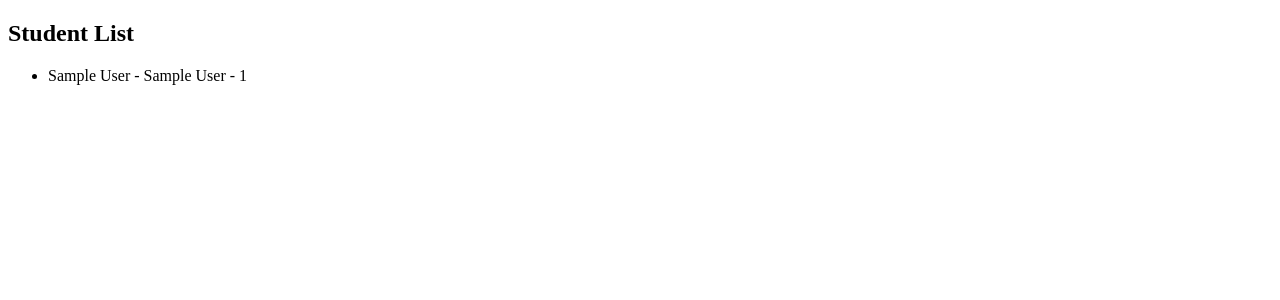
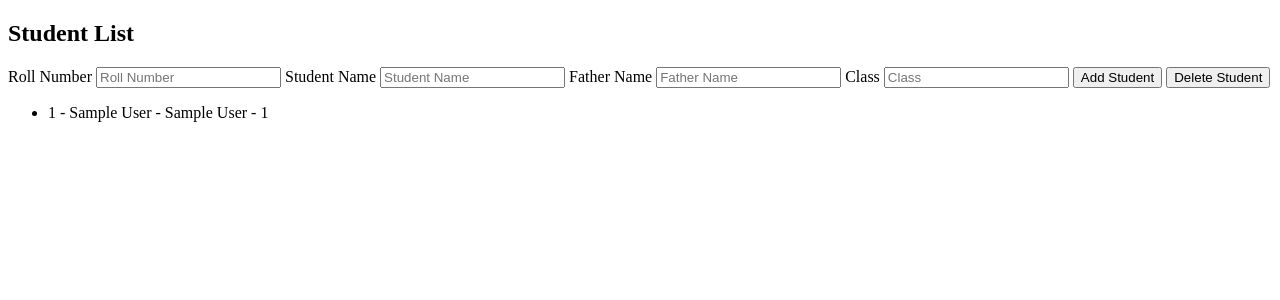
Before and after one commit to AunSyedShah/husnain_django, a Django app: page / in a window 1280 px wide. Shown: the top 300 px of the page. Run offline with Django 4.2, Linux system fonts and the light colour scheme; tables that the repository leaves empty hold one stand-in row (values such as "Sample post").

Commit message:
add option for add student and delete student

```diff
--- a/husnain_app/models.py
+++ b/husnain_app/models.py
@@ -3,6 +3,7 @@ from django.db import models
 
 # Create your models here.
 class Student(models.Model):
-    student_name = models.CharField(max_length=30)
-    father_name = models.CharField(max_length=30)
-    stud_class = models.IntegerField()
+    roll_no = models.IntegerField(default=0)
+    student_name = models.CharField(max_length=30, default="")
+    father_name = models.CharField(max_length=30, default="")
+    stud_class = models.IntegerField(default=0)
--- a/husnain_app/views.py
+++ b/husnain_app/views.py
@@ -1,9 +1,21 @@
 from django.shortcuts import render
 from .models import Student
+from django.http import JsonResponse
 
 
 # Create your views here.
 def home(request):
+    if request.method == "POST":
+        if "add_student" in request.POST:
+            roll_no = request.POST.get('roll_no')
+            stud_name = request.POST.get('stud_name')
+            father_name = request.POST.get('father_name')
+            stud_class = request.POST.get('stud_class')
+            Student.objects.create(roll_no=roll_no, student_name=stud_name, father_name=father_name,
+                                   stud_class=stud_class)
+        if "delete_student" in request.POST:
+            roll_no = request.POST.get('roll_no')
+            Student.objects.filter(roll_no=roll_no).delete()
     students = Student.objects.all()
     context = {
         'students': students
@@ -22,4 +34,5 @@ def calculator(request, num1, num2):
         'multiply': multiply,
         'divide': divide
     }
+    # return JsonResponse(context)
     return render(request, "calculator.html", context)
--- a/templates/index.html
+++ b/templates/index.html
@@ -6,9 +6,23 @@
 </head>
 <body>
 <h2>Student List</h2>
+<form method="post">
+    {% csrf_token %}
+    <label for="roll_no">Roll Number</label>
+    <input type="text" id="roll_no" name="roll_no" placeholder="Roll Number">
+    <label for="stud_name">Student Name</label>
+    <input type="text" id="stud_name" name="stud_name" placeholder="Student Name">
+    <label for="father_name">Father Name</label>
+    <input type="text" id="father_name" name="father_name" placeholder="Father Name">
+    <label for="stud_class">Class</label>
+    <input type="text" id="stud_class" name="stud_class" placeholder="Class">
+    <input type="submit" value="Add Student" name="add_student">
+    <input type="submit" value="Delete Student" name="delete_student">
+</form>
 <ul>
     {% for student in students %}
-        <li>{{ student.student_name }} - {{ student.father_name }} - {{ student.stud_class }}</li>
+        <li>{{ student.roll_no }} - {{ student.student_name }} - {{ student.father_name }}
+            - {{ student.stud_class }}</li>
     {% endfor %}
 </ul>
 </body>
```
Also changed, not shown: husnain_app/migrations/0002_student_roll_no_alter_student_father_name_and_more.py (added).
